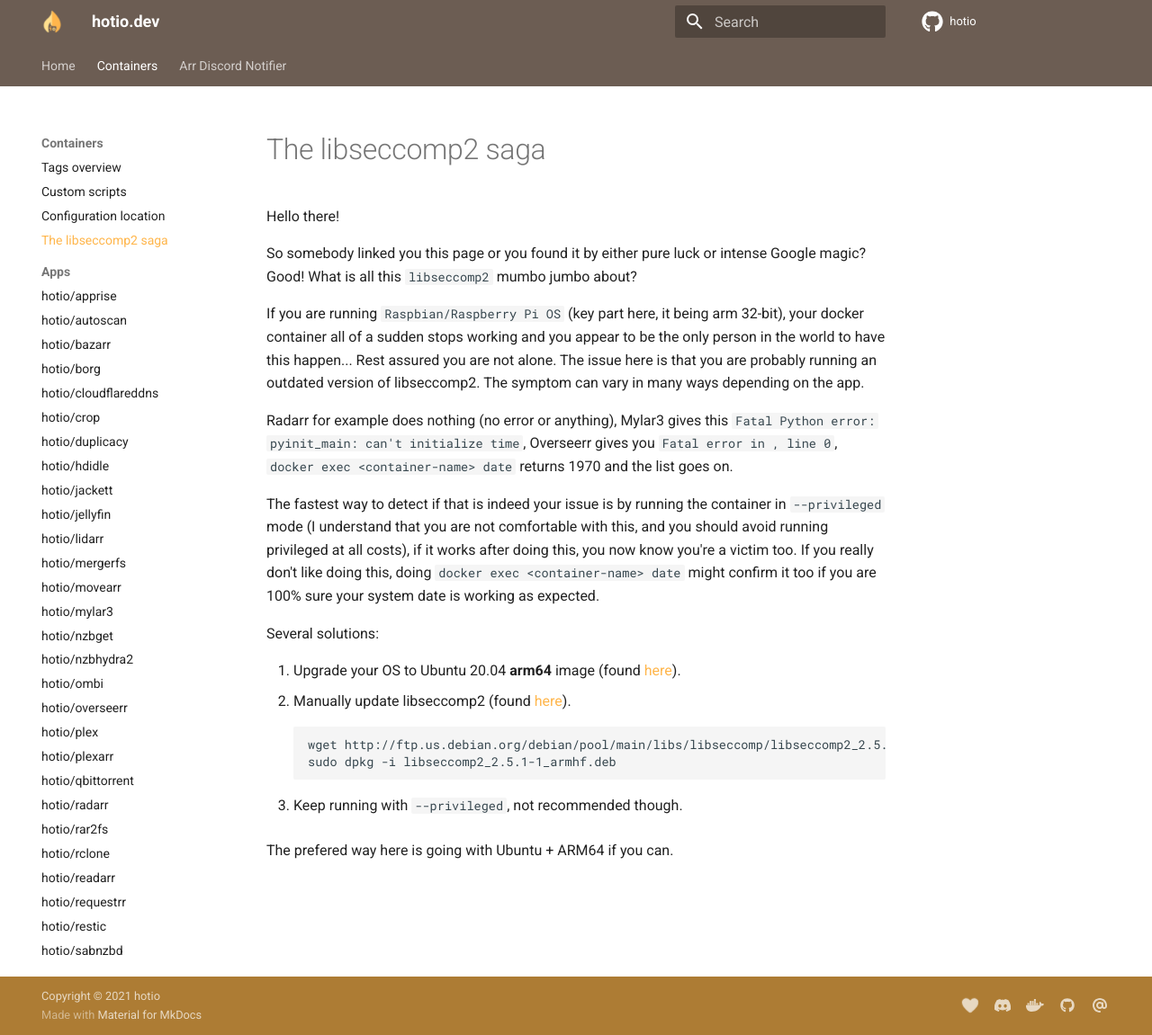
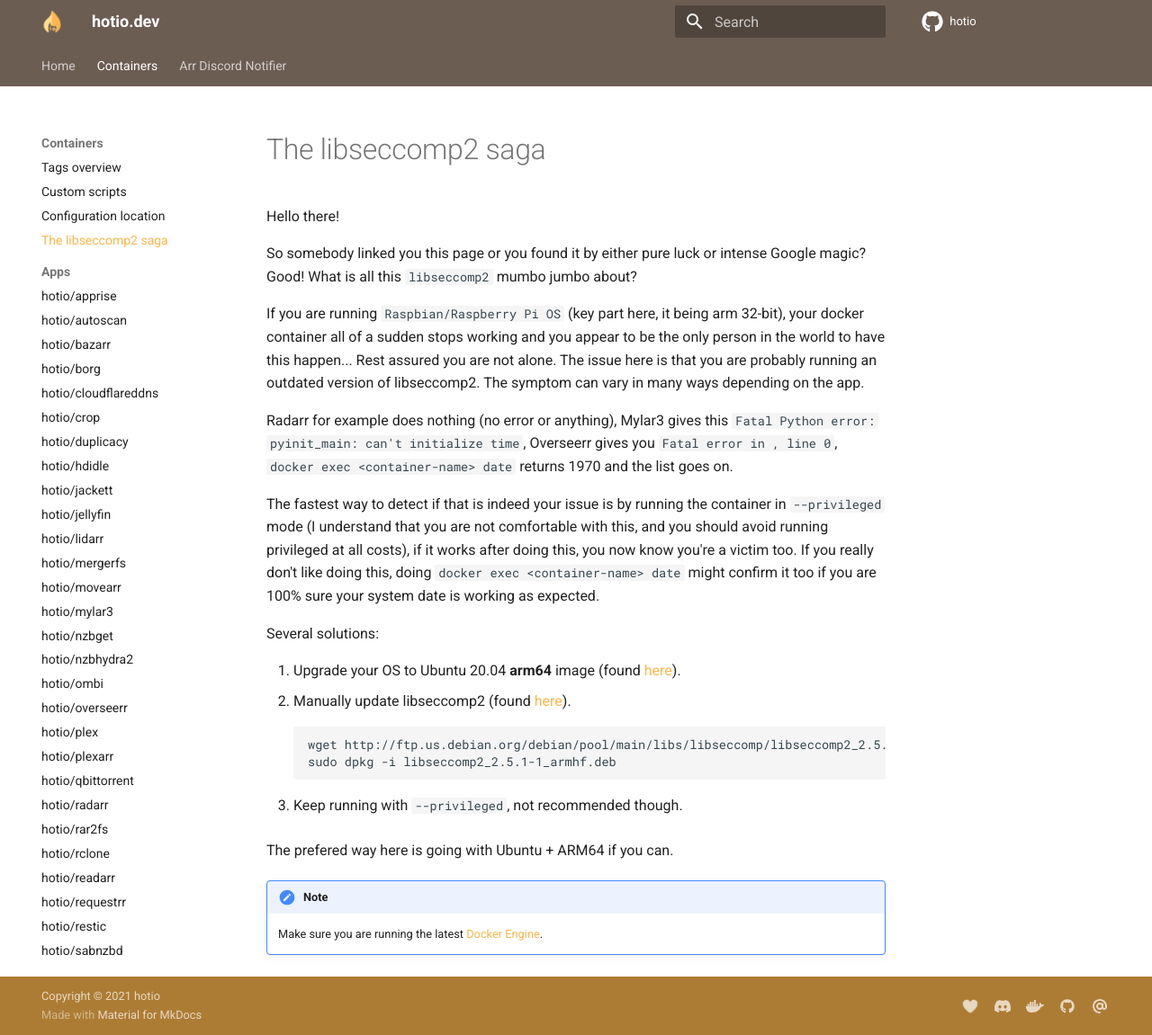
Before and after one commit to hotio/website, an MkDocs documentation site: the page built from docs/libseccomp2-saga.md, in a window 1280 px wide and 1151 px high. Shown: the whole window at 90% size. Built offline with MkDocs 1.6.1 and Material for MkDocs 9.7.7, drawn with Linux system fonts in a browser that asks for light colours.

Commit message:
add note

```diff
--- a/docs/libseccomp2-saga.md
+++ b/docs/libseccomp2-saga.md
@@ -21,3 +21,6 @@
 3. Keep running with `--privileged`, not recommended though.
 
 The prefered way here is going with Ubuntu + ARM64 if you can.
+
+!!! note
+    Make sure you are running the latest [Docker Engine](https://docs.docker.com/engine/install/).
--- a/mkdocs.yml
+++ b/mkdocs.yml
@@ -63,6 +63,7 @@
   - attr_list
   - toc:
       permalink: true
+  - admonition
 
 google_analytics:
   - UA-126819406-1
```
